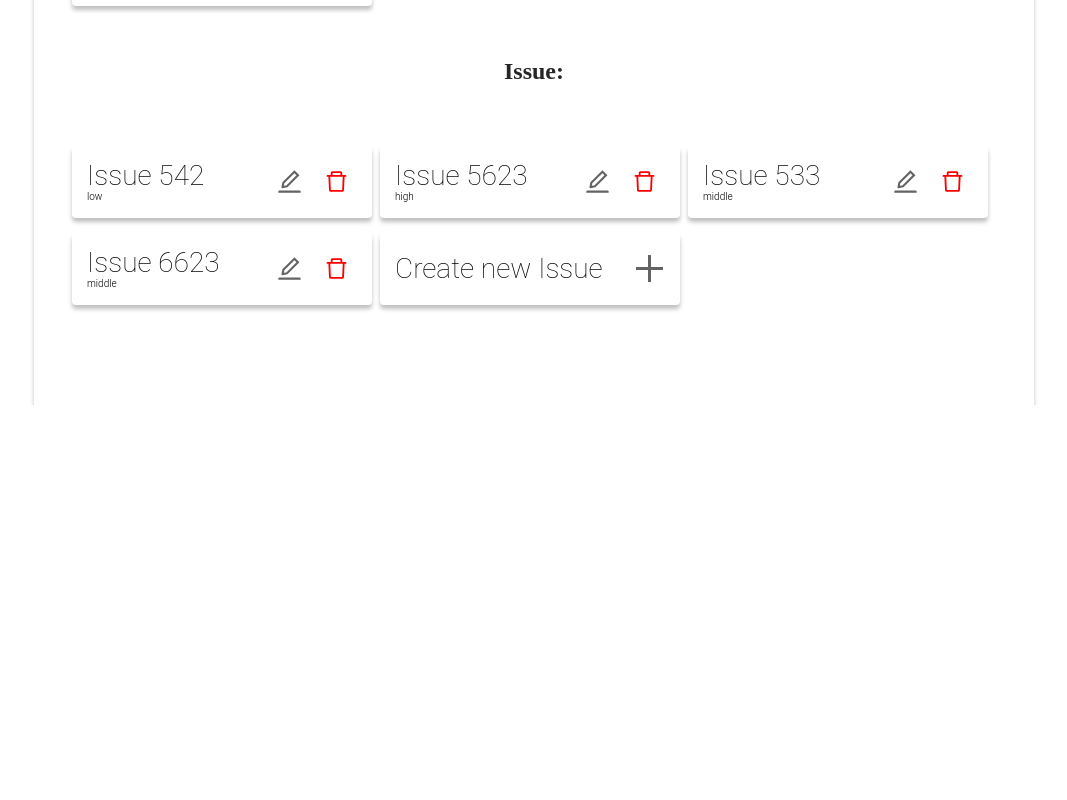
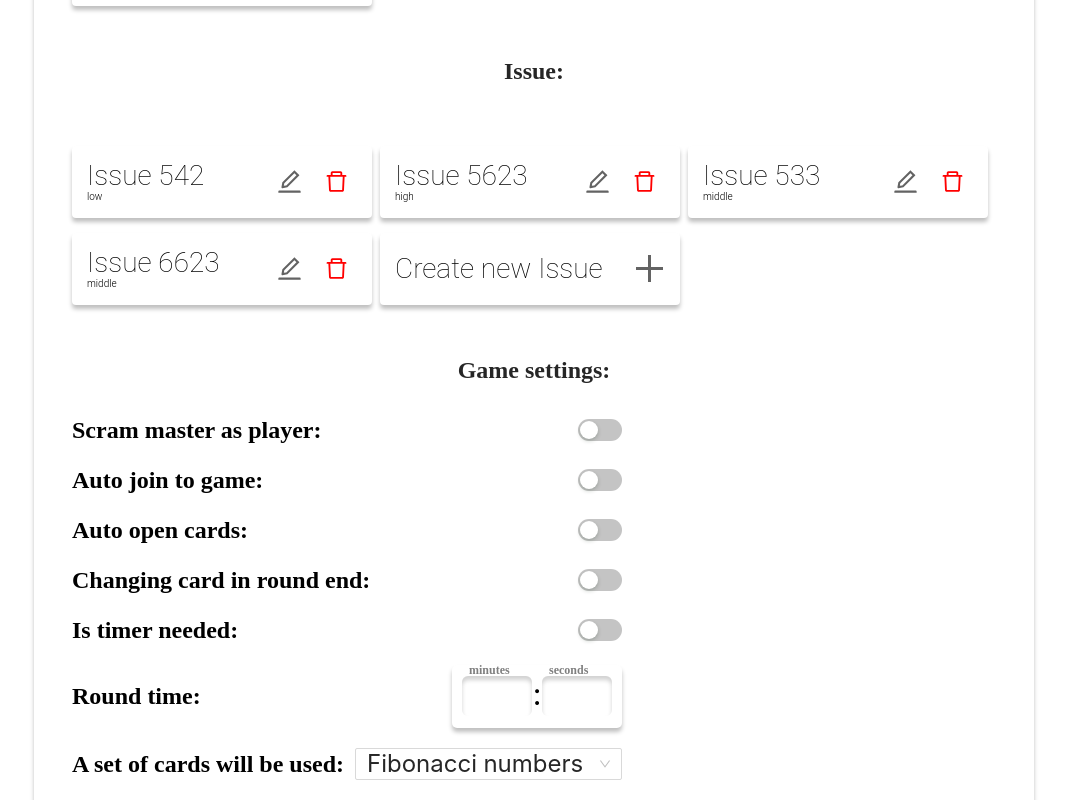
Before and after one commit to fronte-finem/RSS_React-2021Q3_Team-33_Pointing-Poker, a React (Vite) app: page /lobby in a window 1280 px wide. Shown: the part 783-1583 px from the top of the page, without its empty margins (106-1173 px from the left). Before the commit the page ends 1188 px from the top, so only its background shows below. Built offline with nearby package versions, Linux system fonts and the light colour scheme.

Commit message:
feat: add lobby settings section

```diff
--- a/client/src/components/pages/lobby/lobby-issue/lobby-issue-style.tsx
+++ b/client/src/components/pages/lobby/lobby-issue/lobby-issue-style.tsx
@@ -3,7 +3,6 @@ import styled from 'styled-components';
 
 export const StyleLobbyIssue = styled.div`
   margin-top: 50px;
-  margin-bottom: 100px;
   display: flex;
   flex-direction: column;
   justify-content: flex-start;
--- /dev/null
+++ b/client/src/components/pages/lobby/lobby-settings/lobby-settings-styles.tsx
@@ -0,0 +1,105 @@
+import { TimerWrapper } from '@client/components/shared/timer/timer-wrapper';
+import { InputNumber, Row } from 'antd';
+import styled from 'styled-components';
+
+export const StyleLobbySettings = styled.div`
+  margin-top: 50px;
+  display: flex;
+  flex-direction: column;
+  justify-content: flex-start;
+  align-items: center;
+`;
+
+export const StyleLobbySettingsWrapper = styled(Row)`
+  margin-top: 30px;
+  width: 100%;
+  justify-content: flex-start;
+`;
+
+export const StyleLobbySettingsItem = styled(Row)`
+  margin-bottom: 20px;
+  max-width: 550px;
+  width: 100%;
+  justify-content: space-between;
+  align-items: center;
+`;
+
+export const StyleLobbySettingsDesc = styled.p`
+  margin: 0;
+  padding: 0;
+  font-family: 'Ruda';
+  font-weight: bold;
+  font-size: 24px;
+  line-height: 30px;
+  color: ${(props) => props.theme.fontColor};
+`;
+
+export const StyleLobbySettingsTimer = styled(TimerWrapper)`
+  padding: 13px 10px;
+  display: flex;
+  align-items: center;
+  justify-content: space-between;
+  width: 170px;
+
+  &::before {
+    content: ':';
+    position: absolute;
+    top: -3px;
+    left: 50%;
+    transform: translateX(-50%);
+    font-size: 30px;
+  }
+`;
+
+export const StyleLobbySettingsTimerMinutes = styled(InputNumber)`
+  width: 70px;
+  font-family: 'Ruda';
+  font-weight: bold;
+  font-size: 32px;
+  line-height: 40px;
+  border: none;
+  box-shadow: inset 0px 4px 4px rgba(0, 0, 0, 0.18);
+  border-radius: 6px;
+
+  &:focus {
+    outline: none;
+  }
+
+  &::before {
+    content: 'minutes';
+    position: absolute;
+    top: -13px;
+    left: 7px;
+    font-family: 'Ruda';
+    font-weight: bold;
+    font-size: 12px;
+    line-height: 15px;
+    color: rgba(0, 0, 0, 0.5);
+  }
+`;
+
+export const StyleLobbySettingsTimerSeconds = styled(InputNumber)`
+  width: 70px;
+  font-family: 'Ruda';
+  font-weight: bold;
+  font-size: 32px;
+  line-height: 40px;
+  border: none;
+  box-shadow: inset 0px 4px 4px rgba(0, 0, 0, 0.18);
+  border-radius: 6px;
+
+  &:focus {
+    outline: none;
+  }
+  &::before {
+    content: 'seconds';
+    position: absolute;
+    top: -13px;
+    left: 7px;
+    font-family: 'Ruda';
+    font-weight: bold;
+    font-size: 12px;
+    line-height: 15px;
+    color: rgba(0, 0, 0, 0.5);
+  }
+`;
--- /dev/null
+++ b/client/src/components/pages/lobby/lobby-settings/lobby-settings.tsx
@@ -0,0 +1,105 @@
+import { Select } from '@client/components/shared/select/select';
+import { Toggle } from '@client/components/shared/toggle/toggle';
+import { CardsSetDefault } from '@shared/api-types/game-settings';
+import React, { useState } from 'react';
+import { StyleLobbyTitle } from '../lobby-styles';
+import {
+  StyleLobbySettings,
+  StyleLobbySettingsDesc,
+  StyleLobbySettingsItem,
+  StyleLobbySettingsWrapper,
+} from './lobby-settings-styles';
+import { LobbyTimer } from './lobby-timer';
+
+type SettingsType = {
+  title: string;
+  component: JSX.Element;
+};
+
+type SettingsCardsType = {
+  value: string;
+  label: string;
+};
+
+export const LobbySettingsSection: React.FC = () => {
+  const [dealerGame, setDealerGame] = useState(false);
+  const [autoJoinToGame, setAutoJoinToGame] = useState(false);
+  const [autoOpenCards, setAutoOpenCards] = useState(false);
+  const [changeAfterRoundEnd, setChangeAfterRoundEnd] = useState(false);
+  const [isShowGameTimer, setIsShowGameTimer] = useState(false);
+  const [timeoutRound, setTimeoutRound] = useState(0);
+  console.log(
+    dealerGame,
+    autoJoinToGame,
+    autoOpenCards,
+    changeAfterRoundEnd,
+    isShowGameTimer,
+    timeoutRound
+  );
+
+  const cards: Array<SettingsCardsType> = [
+    {
+      label: 'Fibonacci numbers',
+      value: CardsSetDefault.FIBONACCI,
+    },
+    {
+      label: 'Power of two',
+      value: CardsSetDefault.POW_2,
+    },
+  ];
+
+  const settings: Array<SettingsType> = [
+    {
+      title: 'Scram master as player:',
+      component: <Toggle onChange={(value) => setDealerGame(value)} />,
+    },
+    {
+      title: 'Auto join to game:',
+      component: <Toggle onChange={(value) => setAutoJoinToGame(value)} />,
+    },
+    {
+      title: 'Auto open cards:',
+      component: <Toggle onChange={(value) => setAutoOpenCards(value)} />,
+    },
+    {
+      title: 'Changing card in round end:',
+      component: <Toggle onChange={(value) => setChangeAfterRoundEnd(value)} />,
+    },
+    {
+      title: 'Is timer needed:',
+      component: <Toggle onChange={(value) => setIsShowGameTimer(value)} />,
+    },
+    {
+      title: 'Round time:',
+      component: <LobbyTimer setTimeoutRound={setTimeoutRound} />,
+    },
+    {
+      title: 'A set of cards will be used:',
+      component: <Select options={cards} />,
+    },
+  ];
+
+  return (
+    <StyleLobbySettings>
+      <StyleLobbyTitle
+        level={2}
+        style={{
+          fontSize: '24px',
+          lineHeight: '30px',
+          fontWeight: 'bold',
+        }}>
+        Game settings:
+      </StyleLobbyTitle>
+      <StyleLobbySettingsWrapper>
+        {settings.map((setting, index) => {
+          return (
+            <StyleLobbySettingsItem key={index.toString()}>
+              <StyleLobbySettingsDesc>{setting.title}</StyleLobbySettingsDesc>
+              {setting.component}
+            </StyleLobbySettingsItem>
+          );
+        })}
+      </StyleLobbySettingsWrapper>
+    </StyleLobbySettings>
+  );
+};
--- /dev/null
+++ b/client/src/components/pages/lobby/lobby-settings/lobby-timer.tsx
@@ -0,0 +1,37 @@
+import React, { useEffect, useState } from 'react';
+import {
+  StyleLobbySettingsTimer,
+  StyleLobbySettingsTimerMinutes,
+  StyleLobbySettingsTimerSeconds,
+} from './lobby-settings-styles';
+
+interface LobbyTimerProps {
+  setTimeoutRound: (time: number) => void;
+}
+
+export const LobbyTimer = ({
+  setTimeoutRound,
+}: LobbyTimerProps): JSX.Element => {
+  const [minutes, setMinutes] = useState(0);
+  const [seconds, setSeconds] = useState(0);
+
+  useEffect(() => {
+    const time: number = minutes * 60 + seconds;
+    setTimeoutRound(time);
+  }, [minutes, seconds]);
+
+  return (
+    <StyleLobbySettingsTimer>
+      <StyleLobbySettingsTimerMinutes
+        min={0}
+        max={59}
+        onChange={(value) => setMinutes(+value)}
+      />
+      <StyleLobbySettingsTimerSeconds
+        min={0}
+        max={59}
+        onChange={(value) => setSeconds(+value)}
+      />
+    </StyleLobbySettingsTimer>
+  );
+};
--- a/client/src/components/pages/lobby/lobby.tsx
+++ b/client/src/components/pages/lobby/lobby.tsx
@@ -1,15 +1,24 @@
 import React from 'react';
 import { LobbyInfoSection } from './lobby-info/lobby-info';
 import { LobbyIssueSection } from './lobby-issue/lobby-issue';
+import { LobbySettingsSection } from './lobby-settings/lobby-settings';
 import { StyleLobbyPage } from './lobby-styles';
 import { LobbyUsersSection } from './lobby-users/lobby-users';
 
 export const PageLobby: React.FC = () => {
+  const isDealer = true;
   return (
     <StyleLobbyPage>
       <LobbyInfoSection />
       <LobbyUsersSection />
-      <LobbyIssueSection />
+      {isDealer ? (
+        <>
+          <LobbyIssueSection />
+          <LobbySettingsSection />
+        </>
+      ) : (
+        ''
+      )}
     </StyleLobbyPage>
   );
 };
--- a/client/src/index.tsx
+++ b/client/src/index.tsx
@@ -9,7 +9,7 @@ import { lightTheme } from './themes/themes';
 ReactDOM.render(
   <React.StrictMode>
     <ThemeProvider theme={lightTheme}>
-      <div style={{ backgroundColor: '#fff', height: '100vh', width: '100vw' }}>
+      <div style={{ backgroundColor: '#fff' }}>
         <App />
       </div>
     </ThemeProvider>
```
